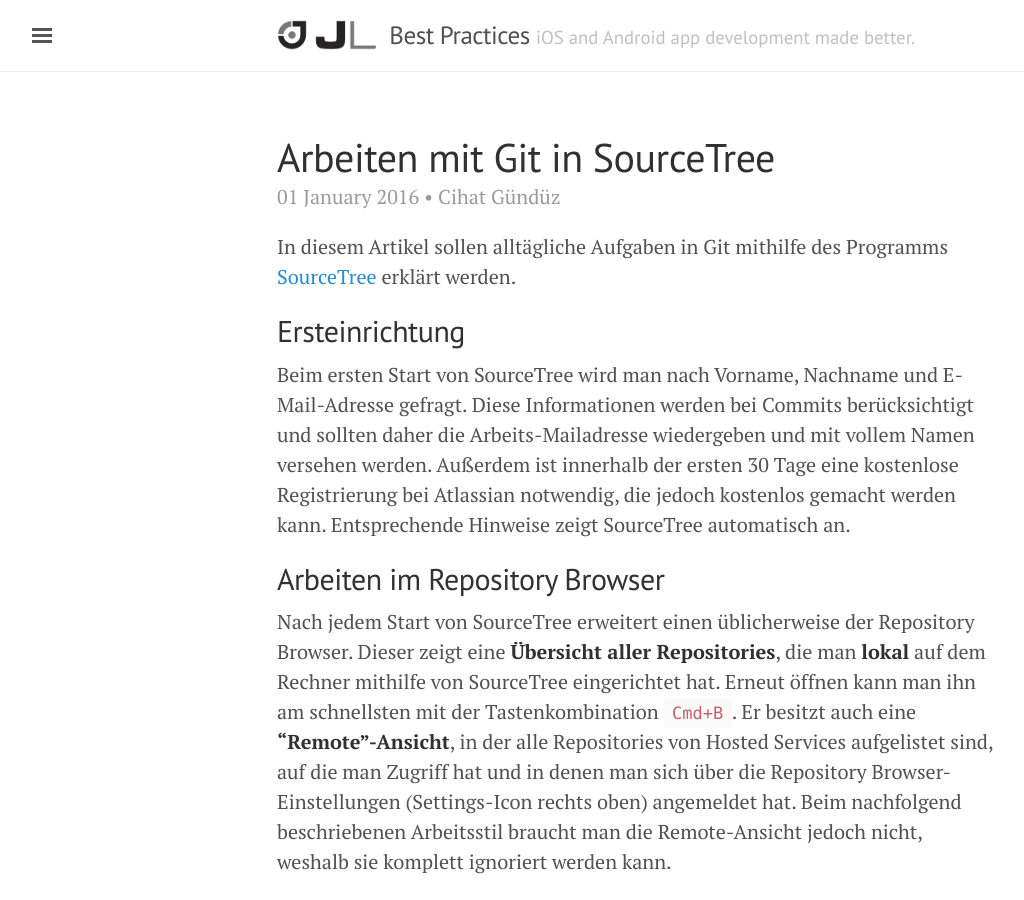
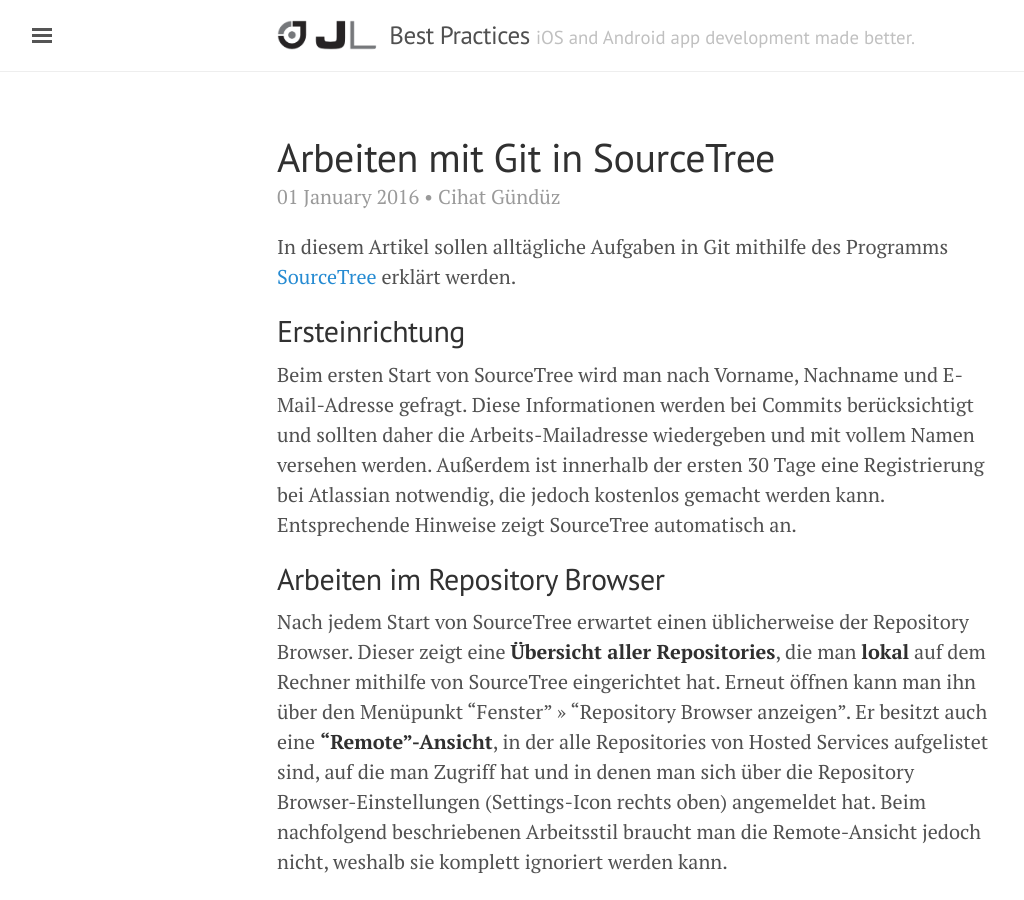
Before and after one commit to JamitLabs/BestPractices, a Jekyll site: the page built from _articles/General/GN010 Version Control/0150 Using Git with SourceTree.de.md, in a window 1280 px wide and 900 px high. Shown: the whole window, without its empty margins (3-1027 px from the left). Built offline with Jekyll 4.4.1, drawn with Linux system fonts in a browser that asks for light colours; some of the changed text lies outside the part shown.

Commit message:
Fix typos in SourceTree article

```diff
--- a/_articles/General/GN010 Version Control/0150 Using Git with SourceTree.de.md
+++ b/_articles/General/GN010 Version Control/0150 Using Git with SourceTree.de.md
@@ -12,11 +12,11 @@
 
 ## Ersteinrichtung
 
-Beim ersten Start von SourceTree wird man nach Vorname, Nachname und E-Mail-Adresse gefragt. Diese Informationen werden bei Commits berücksichtigt und sollten daher die Arbeits-Mailadresse wiedergeben und mit vollem Namen versehen werden. Außerdem ist innerhalb der ersten 30 Tage eine kostenlose Registrierung bei Atlassian notwendig, die jedoch kostenlos gemacht werden kann. Entsprechende Hinweise zeigt SourceTree automatisch an.
+Beim ersten Start von SourceTree wird man nach Vorname, Nachname und E-Mail-Adresse gefragt. Diese Informationen werden bei Commits berücksichtigt und sollten daher die Arbeits-Mailadresse wiedergeben und mit vollem Namen versehen werden. Außerdem ist innerhalb der ersten 30 Tage eine Registrierung bei Atlassian notwendig, die jedoch kostenlos gemacht werden kann. Entsprechende Hinweise zeigt SourceTree automatisch an.
 
 ## Arbeiten im Repository Browser
 
-Nach jedem Start von SourceTree erweitert einen üblicherweise der Repository Browser. Dieser zeigt eine **Übersicht aller Repositories**, die man **lokal** auf dem Rechner mithilfe von SourceTree eingerichtet hat. Erneut öffnen kann man ihn am schnellsten mit der Tastenkombination `Cmd+B`. Er besitzt auch eine **"Remote"-Ansicht**, in der alle Repositories von Hosted Services aufgelistet sind, auf die man Zugriff hat und in denen man sich über die Repository Browser-Einstellungen (Settings-Icon rechts oben) angemeldet hat. Beim nachfolgend beschriebenen Arbeitsstil braucht man die Remote-Ansicht jedoch nicht, weshalb sie komplett ignoriert werden kann.
+Nach jedem Start von SourceTree erwartet einen üblicherweise der Repository Browser. Dieser zeigt eine **Übersicht aller Repositories**, die man **lokal** auf dem Rechner mithilfe von SourceTree eingerichtet hat. Erneut öffnen kann man ihn über den Menüpunkt "Fenster" >> "Repository Browser anzeigen". Er besitzt auch eine **"Remote"-Ansicht**, in der alle Repositories von Hosted Services aufgelistet sind, auf die man Zugriff hat und in denen man sich über die Repository Browser-Einstellungen (Settings-Icon rechts oben) angemeldet hat. Beim nachfolgend beschriebenen Arbeitsstil braucht man die Remote-Ansicht jedoch nicht, weshalb sie komplett ignoriert werden kann.
 
 Der Repository Browser erlaubt es **Repositories beliebig zu gruppieren**, ohne dass davon die tatsächlichen Pfade der Projekte geändert werden. Nützlich ist dies etwa, um mehrere Code-Projekte zu einem zusammengehörenden Produkt zusammen zu fassen.
 
@@ -26,27 +26,27 @@
 
 Klicke im Repository Browser auf den Button "+ Neues Repository" und wähle "Lokales Repository erstellen". Trage nun als Zielpfad das Verzeichnis ein, in welchem das Repository angelegt werden soll, vergebe einen Namen und klicke auf "Erstellen". Der Haken ist bei "Erstelle auch ein Remote Repository" standardmäßig nicht gesetzt und der Typ steht standardmäßig auf "Git", was beides so bleiben sollte. Damit ist das neue Repository angelegt.
 
-![Dialog zum Erstellen eines neuen Repositorys](../../../BestPractices/public/images/GN010/0150/create-new-repo-dialog.png)
+![Dialog zum Erstellen eines neuen Repositorys](../../../public/images/GN010/0150/create-new-repo-dialog.png)
 *Im Dialog zum Erstellen eines neuen Repositorys trägt man Zielpfad und Name ein.*
 
 ### Ein bestehendes Repository verwenden
 
 Soll man mit einem bestehenden Repository arbeiten, so erhält man in der Regel eine Einladung für den Zugriff auf das Projekt auf einem Hosted Service (z.B. github.com, gitlab.com). Diese Services bieten zwar die Möglichkeit an, den Code etwa als ZIP-Datei herunter zu laden, jedoch ist das nicht empfehlenswert. Stattdessen sollte man nach dem "SSH" bzw. "HTTPS" Pfad Ausschau halten.
 
-![Hosted Service](../../../BestPractices/public/images/GN010/0150/hosted-service.png)
-*Möglichkeiten ein Repository von einem Hosted Service auszuschechen.*
+![Hosted Service](../../../public/images/GN010/0150/hosted-service.png)
+*Möglichkeiten ein Repository von einem Hosted Service auszuschecken.*
 
-Nun markiert und kopiert man entweder den SSH oder den HTTPS Pfad mittels `Cmd+C`, öffnet SourceTree, bringt den Repository Browser mit `Cmd+B` in den Vordergrund und wählt oben unter "+ Neues Repository" den Eintrag "Von URL klonen".
+Nun markiert und kopiert man entweder den SSH oder den HTTPS Pfad mittels `Cmd+C`, öffnet SourceTree, bringt den Repository Browser in den Vordergrund und wählt oben unter "+ Neues Repository" den Eintrag "Von URL klonen".
 
-![Von URL klonen](../../../BestPractices/public/images/GN010/0150/clone-from-url.png)
+![Von URL klonen](../../../public/images/GN010/0150/clone-from-url.png)
 *Im Repository Browser können neue Repositories hinzugefügt werden.*
 
 Es erscheint ein Dialog, in dem man den kopierten Pfad mittels `Cmd+V` einfügt, den Zielpfad auswählt, in den die Projektdateien des Projekts heruntergeladen werden sollen und definiert zusätzlich einen Anzeigenamen innerhalb des Repository Browsers.
 
-![Klondialog](../../../BestPractices/public/images/GN010/0150/clone-dialog.png)
+![Klondialog](../../../public/images/GN010/0150/clone-dialog.png)
 *Beim Klonen kann der Zielpfad und der Anzeigename im Repository Browser festgelegt werden.*
 
-Klickt man nun auf den Button "Klone" beginnt der Prozess, der den aktuellen Stand des Repositories vom Hosted Service herunterlädt – kurz das Repository wird **ausgecheckt***.
+Klickt man nun auf den Button "Klone" beginnt der Prozess, der den aktuellen Stand des Repositories vom Hosted Service herunterlädt – kurz das Repository wird **ausgecheckt**.
 
 #### SSH oder HTTPS?
 
@@ -78,7 +78,7 @@
 
 ### Sidebar-Eintrag Arbeitskopie
 
-![Arbeitskopie-Eintrag in der Seitenleiste des Projekts](../../../BestPractices/public/images/GN010/0150/project-view-highlight-working-copy.png)
+![Arbeitskopie-Eintrag in der Seitenleiste des Projekts](../../../public/images/GN010/0150/project-view-highlight-working-copy.png)
 *In "Dateistatus" werden neue Commits gemacht, während "Verlauf" dazu dient die letzten Änderungen (Commits) zu durchstöbern. "Suchen" wird wesentlich seltener benutzt.*
 
 Über den Eintrag "Arbeitskopie" in der Seitenleiste der Projektansicht lassen sich unterschiedliche Ziele erfüllen:
@@ -112,12 +112,12 @@
 
 ### Dateistatus
 
-![Dateistatus des Commits](../../../BestPractices/public/images/GN010/0150/project-view-highlight-file-state.png)
+![Dateistatus des Commits](../../../public/images/GN010/0150/project-view-highlight-file-state.png)
 *Wählt man in der History einen Commit aus, so werden die betreffenden Änderungen angezeigt.*
 
 Klickt man einen Commit in der History-Ansicht an, so werden die Details des Commits in der Dateistatus-Ansicht unten angezeigt. Hierbei sind links die Dateien zu sehen, in denen Änderungen stattfanden und rechts ist eine Zusammenfassung der Änderungen der jeweils links ausgewählten Datei. So kann man diese Ansicht dafür nutzen, sich die Änderungen anzusehen, die in einem einzelnen Commit durchgeführt wurden.
 
-![Dateistatus eines Projekts](../../../BestPractices/public/images/GN010/0150/file-change-view.png)
+![Dateistatus eines Projekts](../../../public/images/GN010/0150/file-change-view.png)
 *Die Dateistatus-Ansicht zeigt die aktuellen Dateiänderungen im Projekt an und erlaubt sowohl das Vormerken von Dateien als auch das Eintragen einer Commit Message.*
 
 In der Dateistatus-Ansicht sehen wir also wieder links die lokal geänderten Dateien und pro angeklickter Datei rechts die jeweiligen Änderungen. Hierbei ist die linke Seite in zwei Teile aufgeteilt:
```
Also changed, not shown: other parts of _articles/General/GN010 Version Control/0150 Using Git with SourceTree.de.md (+7 -7 lines).
